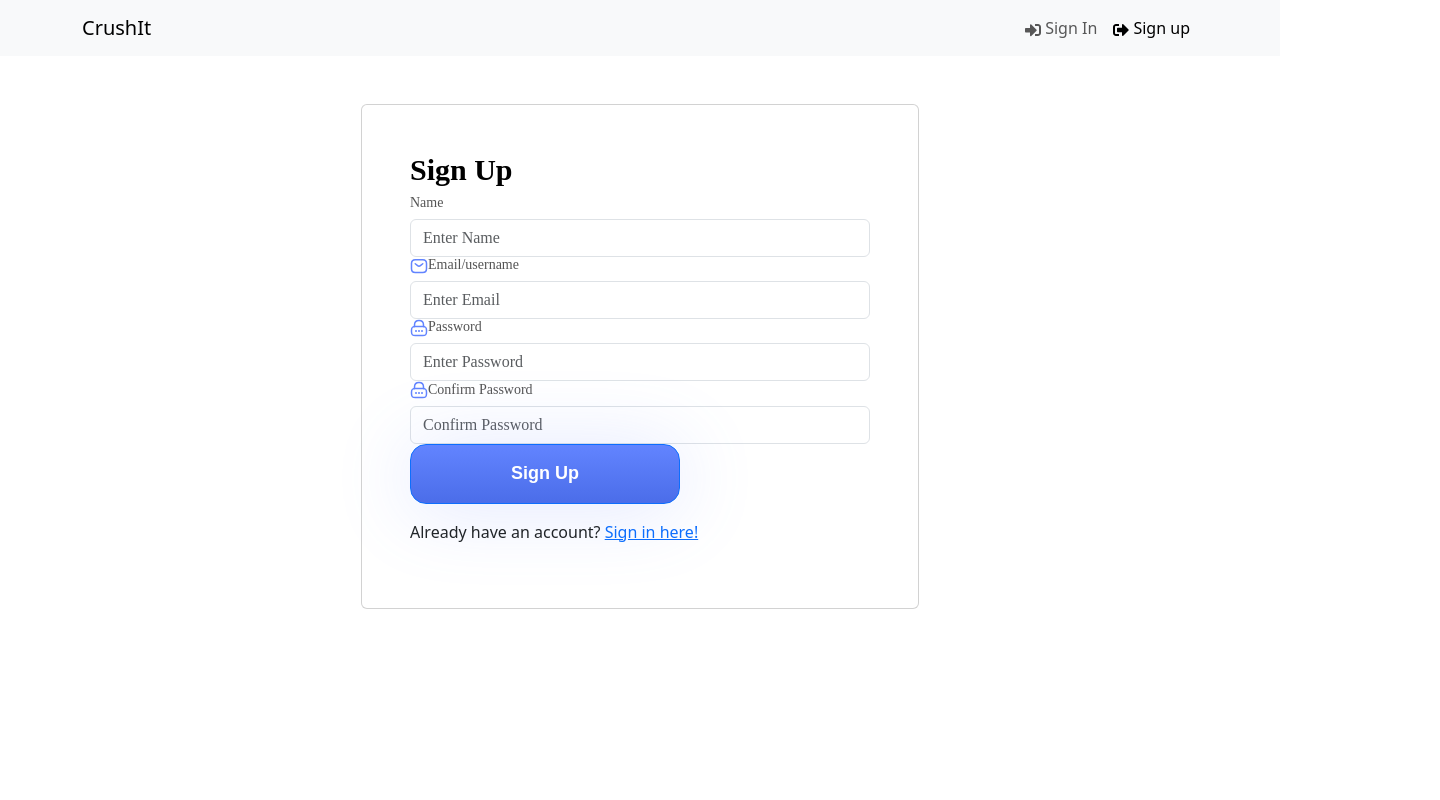
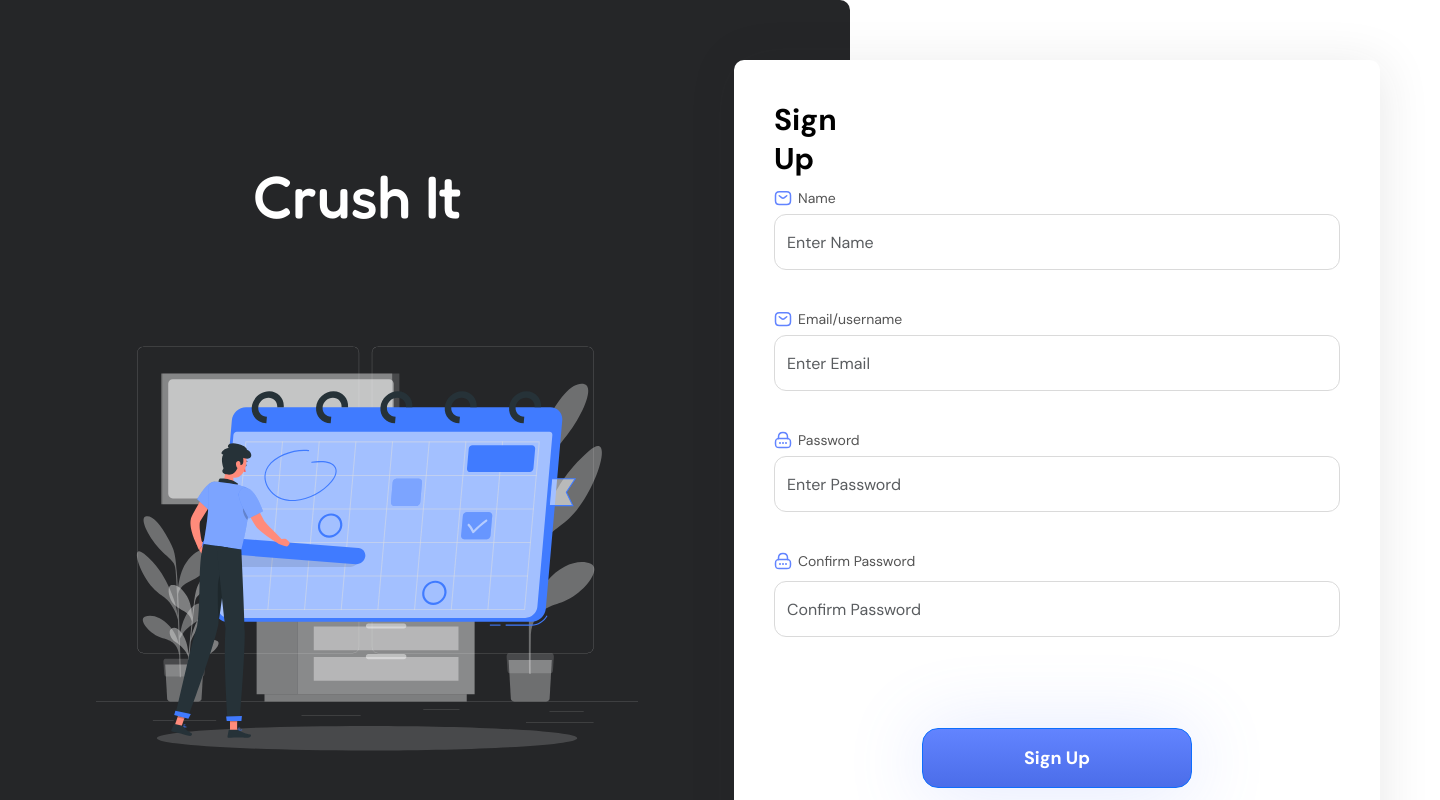
Before and after one commit to neilpatel13/CS490-Project, a React (Vite) app in the folder frontend/: page /register in a window 1280 px wide. Shown: the top 800 px of the page, 1440 px wide, since content can reach past the window. Built offline with nearby package versions, Linux system fonts and the light colour scheme.

Commit message:
Not Done Testing!

```diff
--- a/frontend/src/App.jsx
+++ b/frontend/src/App.jsx
@@ -1,5 +1,5 @@
-import Header from "./components/Header";
-import { Container } from 'react-bootstrap';
+//import Header from "./components/Header";
+//import { Container } from 'react-bootstrap';
 import { Outlet } from 'react-router-dom';
 import { ToastContainer } from 'react-toastify';
 import 'react-toastify/dist/ReactToastify.css';
@@ -7,11 +7,12 @@ import 'react-toastify/dist/ReactToastify.css';
 const App = () => {
   return (
     <>
-    <Header />
-    <ToastContainer />
-    <Container className='my-2'>
+    {/* <Header /> */}
+      <ToastContainer />
       <Outlet />
-    </Container>
+    {/* <Container>
+
+    </Container> */}
     </>
   );
 };
--- a/frontend/src/components/Header.jsx
+++ b/frontend/src/components/Header.jsx
@@ -1,4 +1,4 @@
-import { Nav, Navbar, Container, NavDropdown, Badge } from 'react-bootstrap';
+import { Nav, Navbar, Container, NavDropdown } from 'react-bootstrap';
 import { FaSignInAlt, FaSignOutAlt } from 'react-icons/fa';
 import { LinkContainer } from 'react-router-bootstrap';
 import { useSelector, useDispatch } from 'react-redux';
--- a/frontend/src/components/styles.css
+++ /dev/null
@@ -1,36 +0,0 @@
-.customButton {
-    width: 270px;
-    height: 60px;
-    flex-shrink: 0;
-    border-radius: 16px;
-    background: linear-gradient(180deg, #6284FF 0%, #4B6DE9 100%);
-    box-shadow: 0px 4px 80px 0px rgba(98, 132, 255, 0.20);
-    color: #FFF;
-    text-align: center;
-    font-family: 'DM Sans', sans-serif;
-    font-size: 18px;
-    font-style: normal;
-    font-weight: 700;
-    line-height: normal;
-  }
-  .fontStyle{
-    color: #545454;
-    font-family: DM Sans;
-    font-size: 14px;
-    font-style: normal;
-    font-weight: 400;
-    line-height: normal;
-  }
-
-  .signUpRectangle{
-    width: 646px;
-    height: 904px;
-    flex-shrink: 0;
-    border-radius: 10px;
-    background: #FFF;
-    box-shadow: 2px 5px 50px 0px rgba(36, 37, 40, 0.10);
-    margin-left: 734;
-    margin-right: 60;
-    margin-top: 60;
-    margin-right: 60;
-  }
--- a/frontend/src/screens/RegisterScreen.jsx
+++ b/frontend/src/screens/RegisterScreen.jsx
@@ -1,14 +1,14 @@
 import { useState, useEffect } from 'react';
 import{Link, useNavigate} from 'react-router-dom';
-import { Form, Button, Row, Col, FormLabel } from 'react-bootstrap';
-import FormContainer from '../components/FormContainer';
+import { Form, Button, FormLabel, Container } from 'react-bootstrap';
 import { useDispatch, useSelector } from 'react-redux';
 import { useRegisterMutation } from '../slices/userApiSlice';
 import { setCredentials } from '../slices/authSlice';
 import { toast } from 'react-toastify';
-import '../components/styles.css'
+import '../style/styles.css'
 import emailIcon from '../assets/iconEmail.svg'
 import lock from '../assets/lock.svg'
+import logo from '../assets/mainLogo.svg'
 
 const RegisterScreen = () => {
     const [name, setName] = useState('');
@@ -64,31 +64,40 @@ const RegisterScreen = () => {
       };
 
     return (
-        <FormContainer>
-            <Form.Group controlId='Sign Up'style={{color: '#000', fontFamily:'DM Sans', fontSize:'30px', fontStyle:'normal', fontWeight:700, lineHeight: 'normal'}}>
-                <FormLabel>Sign Up</FormLabel>
+        <div style={{background: '#fff', width: '1440px', height: '1024px'}} >
+            <div id='Black Box' className='blackBox'></div>
+            <div id='Crush It' style={{right:'369px',bottom:'791px',left:'253px',top:'160px',position:'absolute',color: '#fff', fontFamily:'Fredoka', fontSize:'60px', fontStyle:'normal', fontWeight: '500', lineHeight: 'normal'}}>
+                Crush It
+            </div>
+            <img className='signUpLogo'  src={logo} alt='Someone Working!'/>
+            <Container className='signUpRectangle'>
+                <Form.Group controlId='Sign Up'>
+                    <FormLabel style={{top:'40px', left: '40px', right: '497px', bottom: '825px', position: 'absolute',color: '#000', fontFamily:'DM Sans', fontSize:'30px', fontStyle:'normal', fontWeight:700, lineHeight: 'normal'}}>Sign Up</FormLabel>
                 </Form.Group>
                 <Form onSubmit={submitHandler}>
-                <Form.Group className='fontStyle' controlId='name'>
-                    <Form.Label>Name</Form.Label>
+                    <Form.Group controlId='name'>
+                        <img style={{position:'absolute', left: '40px', top:'129px', right: '588px'}} src={emailIcon}/>
+                        <Form.Label className='fontStyle' style={{position: 'absolute', left:'64px', top: '129px' }} >
+                            Name
+                        </Form.Label>
                         <Form.Control
+                            className='customRectangle'
+                            style={{top: '154px'}}
                             type='name'
                             placeholder='Enter Name'
-                        value={name}
-                        onChange={(e) => setName(e.target.value)}
-                        ></Form.Control>
+                            value={name}onChange={(e) => setName(e.target.value)}
+                        >
+                        </Form.Control>
                     </Form.Group>
 
-                <Form.Group className='fontStyle' controlId='email'>
-                    <img src={emailIcon}/>
-                    <Form.Label> Email/username</Form.Label>
+                    <Form.Group controlId='email'>
+                        <img style={{position:'absolute', left: '40px',top: '250px'}} src={emailIcon}/>
+                        <Form.Label className='fontStyle' style={{top: '250px', position: 'absolute', left: '64px'}} >
+                            Email/username
+                        </Form.Label>
                         <Form.Control
-                        color='#1F1F1F'
-                        fontFamily='DM Sans'
-                        fontSize= '16px'
-                        fontStyle= 'normal'
-                        fontWeight= '500'
-                        lineHeight= 'normal'
+                            style={{top: '275px'}}
+                            className='customRectangle'
                             type='email'
                             placeholder='Enter Email'
                             value={email}
@@ -96,16 +105,14 @@ const RegisterScreen = () => {
                             ></Form.Control>
                     </Form.Group>
 
-                <Form.Group className='fontStyle' controlId='password' >
-                    <img src={lock}/>
-                    <Form.Label>Password</Form.Label>
+                    <Form.Group  controlId='password' >
+                        <img style={{position:'absolute', left: '40px', top: '371px'}} src={lock}/>
+                        <Form.Label className='fontStyle'style={{left: '64px',top: '371px',position: 'absolute'}} >
+                            Password
+                        </Form.Label>
                         <Form.Control
-                        color='#1F1F1F'
-                        fontFamily='DM Sans'
-                        fontSize= '16px'
-                        fontStyle= 'normal'
-                        fontWeight= '500'
-                        lineHeight= 'normal'
+                            style={{top: '396px'}}
+                            className='customRectangle'
                             type='password'
                             placeholder='Enter Password'
                             value={password}
@@ -113,10 +120,14 @@ const RegisterScreen = () => {
                             ></Form.Control>
                     </Form.Group>
 
-                <Form.Group className='fontStyle' controlId='confirmPassword'>
-                    <img src={lock}/>
-                    <Form.Label>Confirm Password</Form.Label>
+                    <Form.Group controlId='confirmPassword'>
+                        <img style={{position:'absolute', left: '40px', top:'492px'}} src={lock}/>
+                        <Form.Label className='fontStyle'style={{position:'absolute', top: '492px', left:'64px'}} >
+                            Confirm Password
+                        </Form.Label>
                         <Form.Control
+                            style={{top: '521px'}}
+                            className='customRectangle'
                             type='password'
                             placeholder='Confirm Password'
                             value={confirmPassword}
@@ -132,12 +143,15 @@ const RegisterScreen = () => {
 
                 </Form>
 
-            <Row className='py-3'>
-                <Col>
+                <div className='customRectangle2'>
+                    <div className='fontStyle2'>
                         Already have an account? <Link to={'/login'}>Sign in here!</Link>
-                </Col>
-            </Row>
-        </FormContainer>
+                    </div>
+                </div>
+            </Container>
+
+        </div>
+
     );
 };
 export default RegisterScreen;
--- /dev/null
+++ b/frontend/src/style/styles.css
@@ -0,0 +1,114 @@
+@import url('https://fonts.googleapis.com/css2?family=DM+Sans:opsz,wght@9..40,400;9..40,700&family=Fredoka&display=swap');
+@import url('https://fonts.googleapis.com/css2?family=Fredoka:wght@500&display=swap');
+
+.blackBox{
+  width: 850px;
+  height: 1024px;
+  flex-shrink: 0;
+  border-radius: 0px 10px 10px 0px;
+  right: 590px;
+  left: 0;
+  position: absolute;
+  background: #252628;
+}
+
+.signUpRectangle{
+  border-radius: 10;
+  width: 646px;
+  height: 904px;
+  flex-shrink: 0;
+  border-radius: 10px;
+  background: #FFF;
+  box-shadow: 2px 5px 50px 0px rgba(36, 37, 40, 0.10);
+  top: 60px;
+  right: 60px;
+  bottom: 60px;
+  left: 734px;
+  position: absolute;
+}
+
+.signUpLogo{
+  fill: #000;
+  flex-shrink: 0;
+  max-width: 542px;
+  height: 542px;
+  position: absolute;
+  top: 287px;
+  bottom: 195px;
+  left: 96px;
+  right: 212px;
+}
+
+
+.customButton {
+  width: 270px;
+  height: 60px;
+  flex-shrink: 0;
+  border-radius: 16px;
+  background: linear-gradient(180deg, #6284FF 0%, #4B6DE9 100%);
+  box-shadow: 0px 4px 80px 0px rgba(98, 132, 255, 0.20);
+  color: #FFF;
+  text-align: center;
+  font-family: 'DM Sans', sans-serif;
+  font-size: 18px;
+  font-style: normal;
+  font-weight: 700;
+  line-height: normal;
+  left: 188px;
+  right: 188px;
+  bottom: 176px;
+  position: absolute;
+
+}
+
+.customRectangle{
+  color: #1F1F1F;
+  font-family: DM Sans;
+  font-size: 16px;
+  font-style: normal;
+  font-weight: 500;
+  line-height: normal;
+  width: 566px;
+  height: 56px;
+  flex-shrink: 0;
+  border-radius: 12px;
+  border: 1px solid #DADADA;
+  background: #FFF;
+  position: absolute;
+  left: 40px;
+  right: 40px;
+}
+.customRectangle2{
+  width: 566px;
+  height: 60px;
+  flex-shrink: 0;
+  border-radius: 8px;
+  background: #F5F7F9;
+  bottom: 40px;
+  right: 40px;
+  left: 40px;
+  position: absolute;
+}
+
+.fontStyle{
+  color: #545454;
+  font-family: DM Sans;
+  font-size: 14px;
+  font-style: normal;
+  font-weight: 400;
+  line-height: normal;;
+}
+
+.fontStyle2{
+  color: #000;
+  text-align: center;
+  font-family: DM Sans;
+  font-size: 16px;
+  font-style: normal;
+  font-weight: 400;
+  line-height: normal;
+  position: absolute;
+  margin-top: 20px;
+  margin-left: 127px;
+  margin-right: 138px;
+}
```
Also changed, not shown: frontend/src/assets/eye.svg (added), frontend/src/assets/mainLogo.svg (added). Lines whose indentation alone changed are shown as unchanged.
